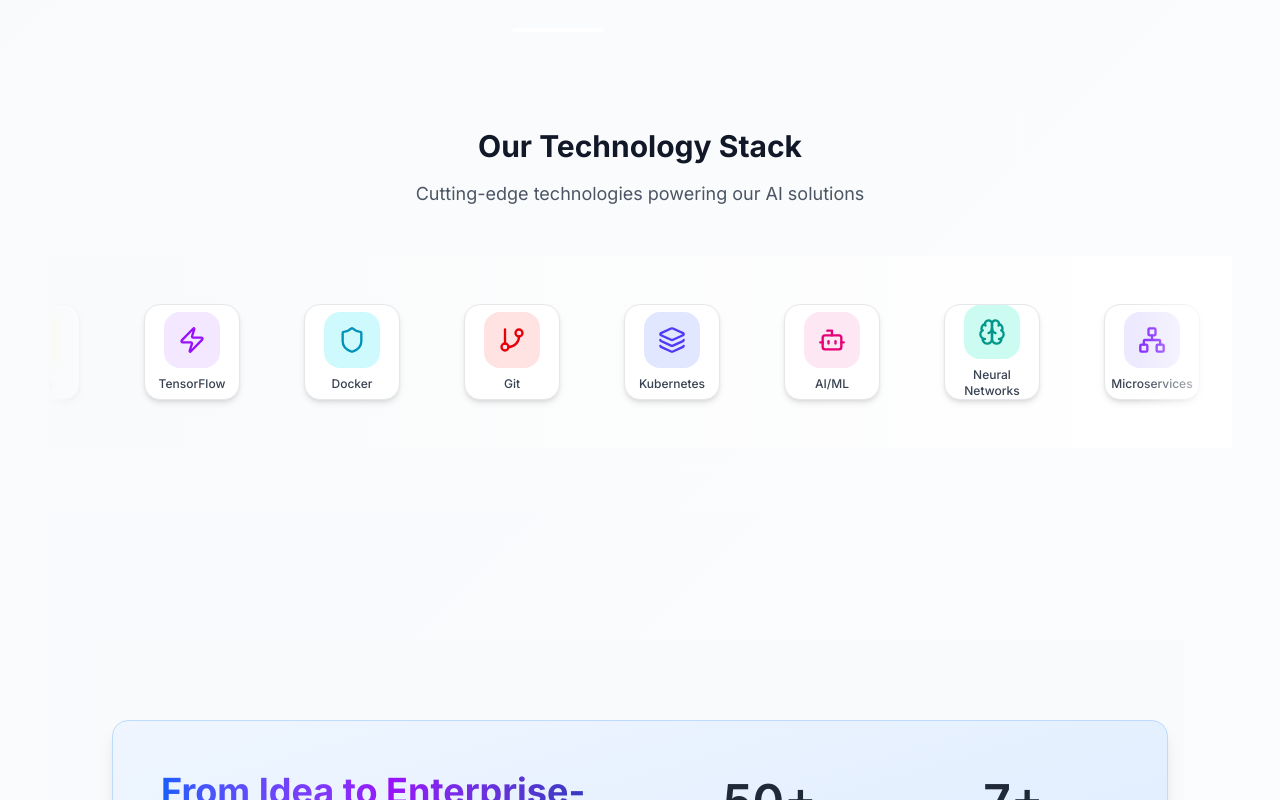
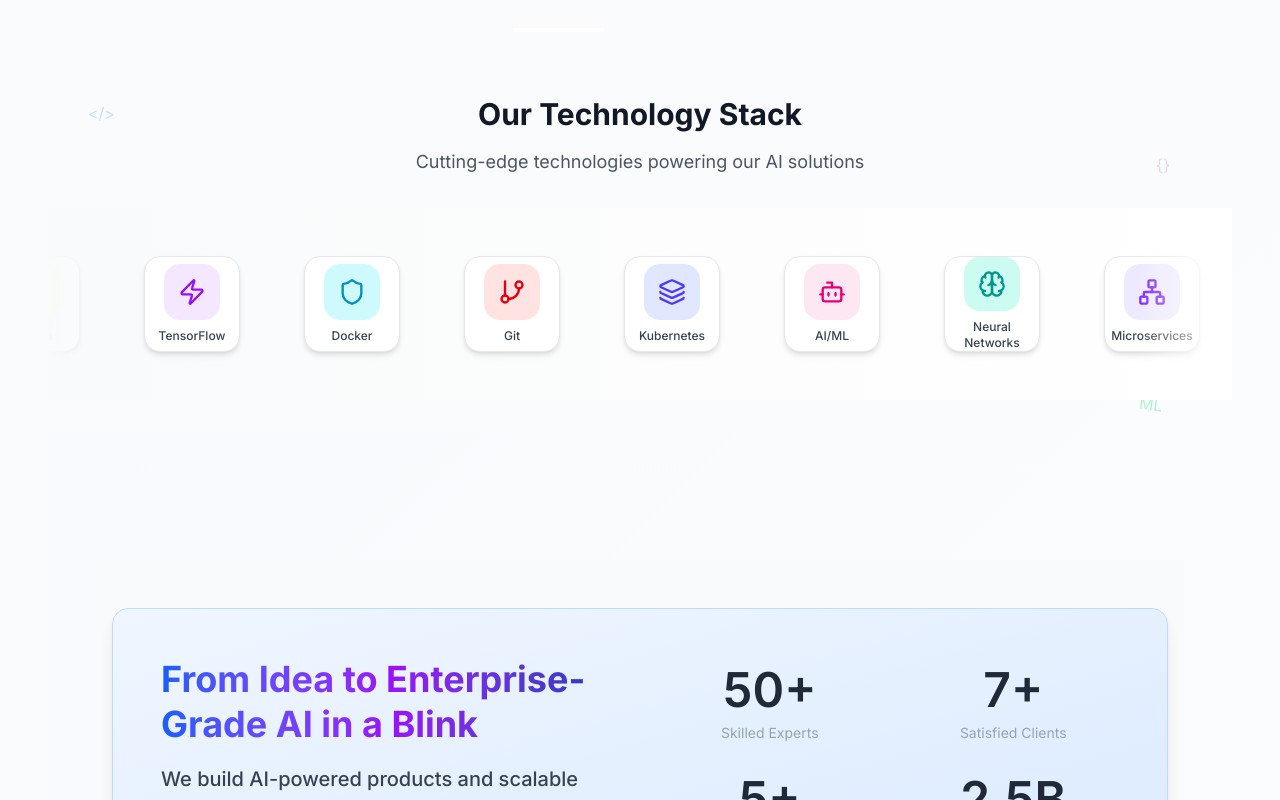
Before and after one commit to shanu9144/codespire-animation, a Next.js app: page / in a window 1280 px wide. Shown: the part 800-1600 px from the top of the page. Built offline with nearby package versions, Linux system fonts and the light colour scheme.

Commit message:
ehance the ui css

```diff
--- a/src/components/sections/StatsBanner.js
+++ b/src/components/sections/StatsBanner.js
@@ -1,6 +1,7 @@
 'use client';
 
 import React from 'react';
+import { motion } from 'framer-motion';
 
 
 
@@ -49,9 +50,90 @@
   ];
 
   return (
-    <section className="relative py-20 bg-gray-50 overflow-hidden">
+    <section className="relative py-12 bg-gray-50 overflow-hidden">
+      {/* Animated background elements */}
+      <div className="absolute inset-0 pointer-events-none">
+        {/* Floating data points */}
+        <motion.div
+          animate={{
+            y: [0, -15, 0],
+            scale: [1, 1.1, 1],
+          }}
+          transition={{
+            duration: 4,
+            repeat: Infinity,
+            ease: "easeInOut"
+          }}
+          className="absolute top-16 left-12 w-2 h-2 bg-blue-400 rounded-full opacity-40"
+        />
+        <motion.div
+          animate={{
+            y: [0, 20, 0],
+            scale: [1, 0.8, 1],
+          }}
+          transition={{
+            duration: 5,
+            repeat: Infinity,
+            ease: "easeInOut",
+            delay: 1
+          }}
+          className="absolute top-24 right-20 w-1.5 h-1.5 bg-purple-400 rounded-full opacity-40"
+        />
+        <motion.div
+          animate={{
+            y: [0, -10, 0],
+            x: [0, 8, 0],
+          }}
+          transition={{
+            duration: 6,
+            repeat: Infinity,
+            ease: "easeInOut",
+            delay: 2
+          }}
+          className="absolute bottom-16 left-16 w-1 h-1 bg-cyan-400 rounded-full opacity-40"
+        />
+        <motion.div
+          animate={{
+            y: [0, 15, 0],
+            rotate: [0, 180, 0],
+          }}
+          transition={{
+            duration: 7,
+            repeat: Infinity,
+            ease: "easeInOut",
+            delay: 3
+          }}
+          className="absolute bottom-20 right-12 w-2 h-2 bg-green-400 rounded-full opacity-40"
+        />
+        {/* Neural network connections */}
+        <motion.div
+          animate={{
+            opacity: [0.2, 0.6, 0.2],
+            scale: [1, 1.2, 1],
+          }}
+          transition={{
+            duration: 3,
+            repeat: Infinity,
+            ease: "easeInOut"
+          }}
+          className="absolute top-1/2 left-1/4 w-8 h-0.5 bg-gradient-to-r from-blue-300 to-purple-300 opacity-30"
+        />
+        <motion.div
+          animate={{
+            opacity: [0.3, 0.7, 0.3],
+            scale: [1, 1.1, 1],
+          }}
+          transition={{
+            duration: 4,
+            repeat: Infinity,
+            ease: "easeInOut",
+            delay: 1
+          }}
+          className="absolute top-1/3 right-1/3 w-6 h-0.5 bg-gradient-to-r from-purple-300 to-cyan-300 opacity-30"
+        />
+      </div>
+
       <div className="relative z-10 container mx-auto px-4">
-
         {/* Professional Stats Card */}
         <div className="bg-gradient-to-br from-blue-50 to-blue-100 rounded-2xl p-8 lg:p-12 shadow-lg border border-blue-200">
           <div className="grid grid-cols-1 lg:grid-cols-2 gap-8 lg:gap-12 items-center">
--- a/src/components/sections/TechnologyStackCarousel.js
+++ b/src/components/sections/TechnologyStackCarousel.js
@@ -1,6 +1,7 @@
 'use client';
 
 import React from 'react';
+import { motion } from 'framer-motion';
 import {
   Code2,
   Database,
@@ -137,8 +138,72 @@
   });
 
   return (
-    <section className="py-16">
-      <div className="text-center mb-12">
+    <section className="py-8 relative overflow-hidden">
+      {/* Animated background elements */}
+      <div className="absolute inset-0 pointer-events-none">
+        {/* Floating code symbols */}
+        <motion.div
+          animate={{
+            y: [0, -20, 0],
+            rotate: [0, 5, 0],
+          }}
+          transition={{
+            duration: 6,
+            repeat: Infinity,
+            ease: "easeInOut"
+          }}
+          className="absolute top-10 left-10 w-4 h-4 text-blue-400 opacity-30"
+        >
+          {'</>'}
+        </motion.div>
+        <motion.div
+          animate={{
+            y: [0, 15, 0],
+            rotate: [0, -3, 0],
+          }}
+          transition={{
+            duration: 8,
+            repeat: Infinity,
+            ease: "easeInOut",
+            delay: 1
+          }}
+          className="absolute top-20 right-16 w-3 h-3 text-purple-400 opacity-30"
+        >
+          {'{}'}
+        </motion.div>
+        <motion.div
+          animate={{
+            y: [0, -10, 0],
+            x: [0, 5, 0],
+          }}
+          transition={{
+            duration: 7,
+            repeat: Infinity,
+            ease: "easeInOut",
+            delay: 2
+          }}
+          className="absolute bottom-20 left-20 w-2 h-2 text-cyan-400 opacity-30"
+        >
+          {'AI'}
+        </motion.div>
+        <motion.div
+          animate={{
+            y: [0, 12, 0],
+            rotate: [0, 8, 0],
+          }}
+          transition={{
+            duration: 9,
+            repeat: Infinity,
+            ease: "easeInOut",
+            delay: 3
+          }}
+          className="absolute bottom-10 right-20 w-3 h-3 text-green-400 opacity-30"
+        >
+          {'ML'}
+        </motion.div>
+      </div>
+
+      <div className="text-center mb-8 relative z-10">
         <h2 className="text-3xl font-bold text-gray-900 mb-4">
           Our Technology Stack
         </h2>
```
